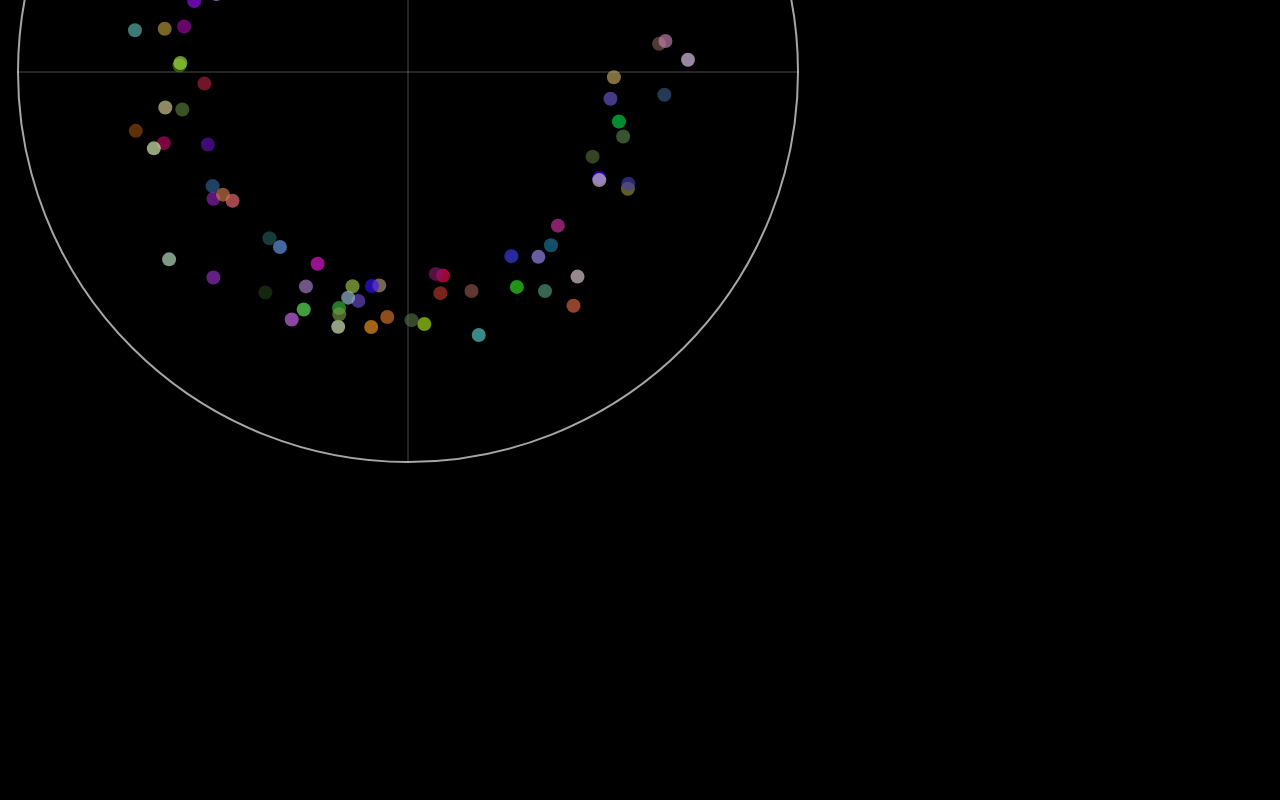
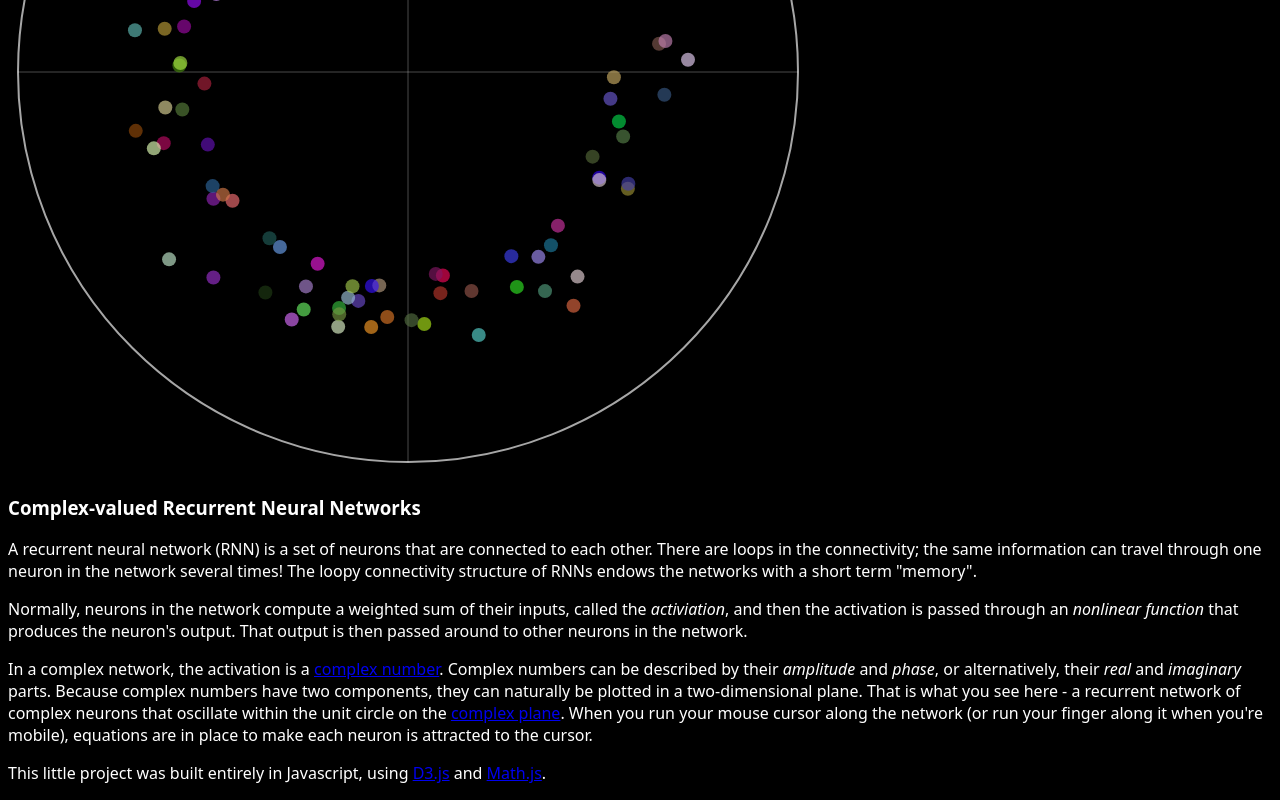
Before and after one commit to mschachter/complex_nets_js, a plain HTML site: page index.html in a window 1280 px wide. Shown: the part 336-1136 px from the top of the page. Before the commit the page ends 820 px from the top, so only its background shows below. Drawn offline with Linux system fonts and the light colour scheme.

Commit message:
updated index page

```diff
--- a/index.html
+++ b/index.html
@@ -5,7 +5,14 @@
 </head>
 
 <style>
-
+h3 {
+    font-family: "Sans";
+    color: #FFF
+}
+p {
+    font-family: "Sans";
+    color: #FFF
+}
 </style>
 
 <body bgcolor="#000">
@@ -122,5 +129,23 @@ setInterval(refresh, refreshInterval);
 
 </script>
 
+<h3>Complex-valued Recurrent Neural Networks</h3>
+
+<p>
+A recurrent neural network (RNN) is a set of neurons that are connected to each other. There are loops in the connectivity; the same information can travel through one neuron in the network several times! The loopy connectivity structure of RNNs endows the networks with a short term "memory".
+</p>
+
+<p>
+Normally, neurons in the network compute a weighted sum of their inputs, called the <i>activiation</i>, and then the activation is passed through an <i>nonlinear function</i> that produces the neuron's output. That output is then passed around to other neurons in the network.
+</p>
+
+<p>
+In a complex network, the activation is a <a href="https://en.wikipedia.org/wiki/Complex_number">complex number</a>. Complex numbers can be described by their <i>amplitude</i> and <i>phase</i>, or alternatively, their <i>real</i> and <i>imaginary</i> parts. Because complex numbers have two components, they can naturally be plotted in a two-dimensional plane. That is what you see here - a recurrent network of complex neurons that oscillate within the unit circle on the <a href="https://en.wikipedia.org/wiki/Complex_plane">complex plane</a>. When you run your mouse cursor along the network (or run your finger along it when you're mobile), equations are in place to make each neuron is attracted to the cursor.
+</p>
+
+<p>
+This little project was built entirely in Javascript, using <a href="https://d3js.org/">D3.js</a> and <a href="http://mathjs.org/">Math.js</a>.
+</p>
+
 </body>
 </html>
```
